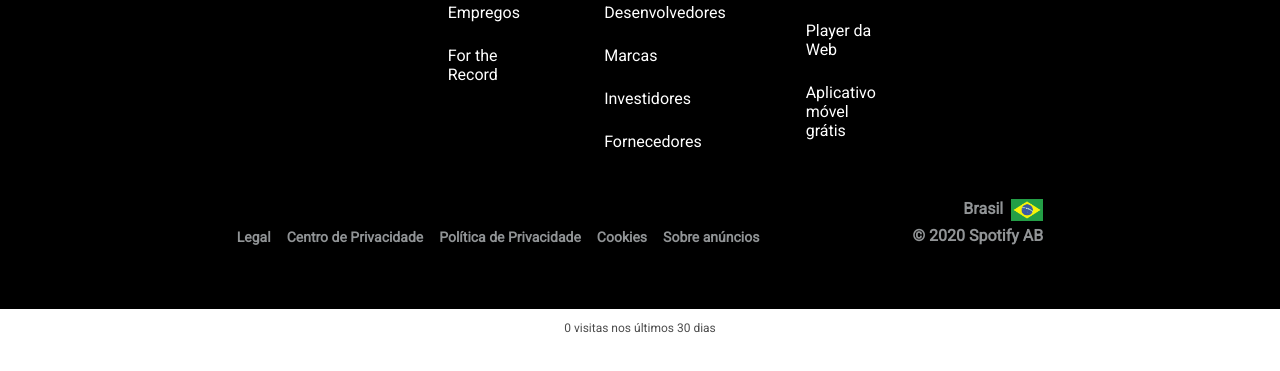
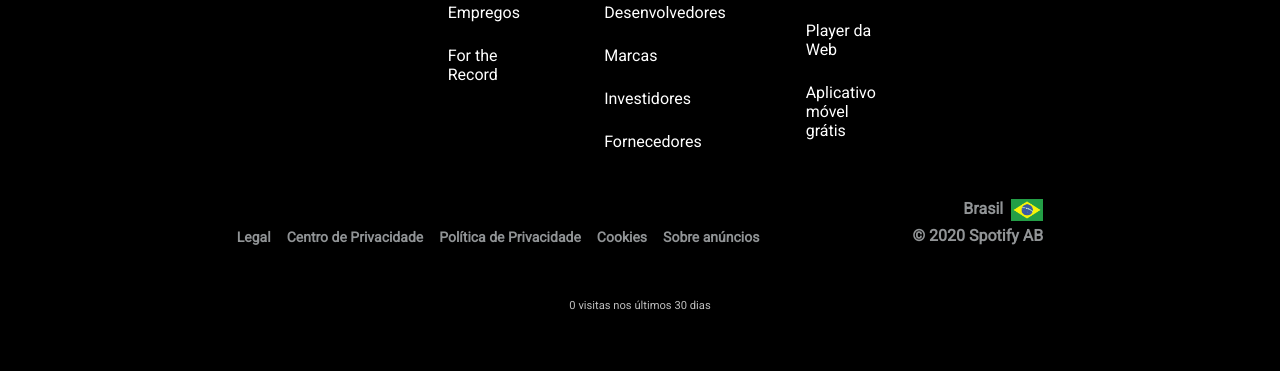
Before and after one commit to RafaelHDSV/Spotify-Clone, a plain HTML site: page index.html in a window 1280 px wide. Shown: the part 970-1341 px from the top of the page. Before the commit the page ends 1317 px from the top, so only its background shows below. Drawn offline with Linux system fonts and the light colour scheme.

Commit message:
Fix Vieira Analytics collect and visit-count footer placement.

```diff
--- a/index.html
+++ b/index.html
@@ -117,9 +117,10 @@
                 <p>&copy; 2020 Spotify AB</p>
             </div>
         </section>
-    </footer>
+      <p id="va-visits" aria-live="polite" hidden style="margin:0.35rem 0 0;padding:0;text-align:center;font-size:0.7rem;line-height:1.3;opacity:0.75;color:inherit"></p>
+  </footer>
 <script data-name="BMC-Widget" data-cfasync="false" src="https://cdnjs.buymeacoffee.com/1.0.0/widget.prod.min.js" data-id="vieira" data-description="Support me on Buy me a coffee!" data-message="" data-color="#1DB954" data-position="Right" data-x_margin="18" data-y_margin="18"></script>
-    <p id="va-visits" aria-live="polite" hidden style="margin:0;padding:0.75rem 1rem;text-align:center;font-size:0.75rem;opacity:0.7"></p>
+    <script type="module" src="js/analytics.js"></script>
     <script type="module" src="js/visit-count.js"></script>
 </body>
 
--- /dev/null
+++ b/js/analytics.js
@@ -0,0 +1,3 @@
+import { trackPageview } from '../vendor/vieira-analytics/dist/index.js'
+
+trackPageview({ projectKey: 'spotify-clone' })
```
Also changed, not shown: vendor/vieira-analytics/package.json (added, +25 -0 lines), vendor/vieira-analytics/dist/chunk-7RC3YH4P.js (added), vendor/vieira-analytics/dist/index.js (added), vendor/vieira-analytics/dist/react.js (added), 3 other files.
